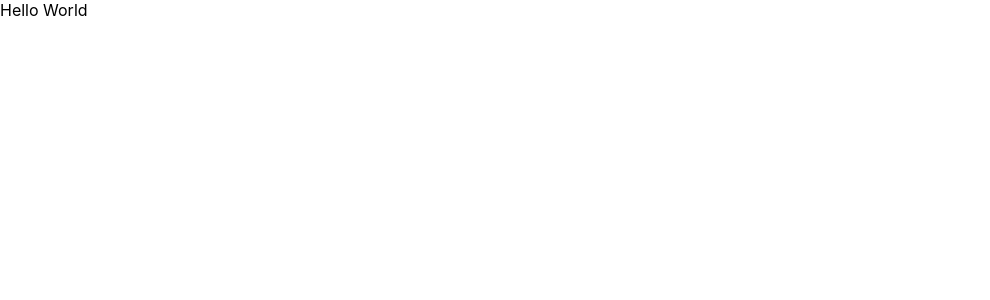
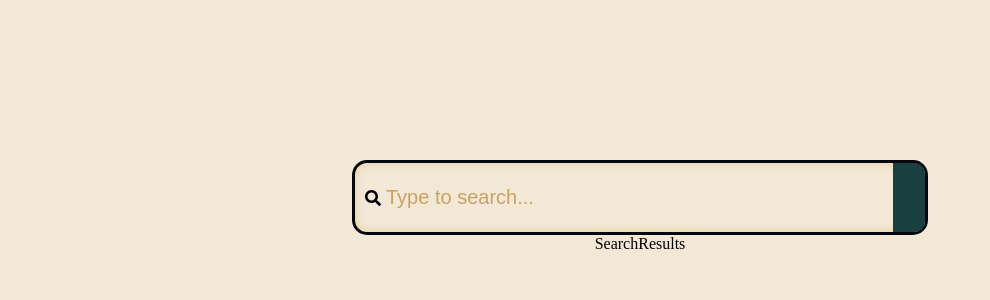
Before and after one commit to elenaanar/R-recipes, a React (Create React App) app in the folder r-recipes/: page / in a window 1280 px wide. Shown: the top 300 px of the page, without its empty margins (0-990 px from the left). Built offline with nearby package versions, Linux system fonts and the light colour scheme.

Commit message:
search bar implemented

```diff
--- a/r-recipes/package.json
+++ b/r-recipes/package.json
@@ -9,6 +9,7 @@
     "axios": "^1.6.5",
     "react": "^18.2.0",
     "react-dom": "^18.2.0",
+    "react-icons": "^5.0.1",
     "react-router-dom": "^6.21.3",
     "react-scripts": "5.0.1",
     "web-vitals": "^2.1.4"
--- a/r-recipes/src/App.css
+++ b/r-recipes/src/App.css
@@ -1,38 +1,15 @@
-.App {
-  text-align: center;
+.App{
+    background-color: #F2E8D5;
+    height: 100vh;
+    width: 100vw;
 }
 
-.App-logo {
-  height: 40vmin;
-  pointer-events: none;
+.search-bar-container{
+    padding: 20vh;
+    width: 40%;
+    margin: auto;
+    display: flex;
+    flex-direction: column;
+    align-items: center;
+    min-width: 200px;
 }
-
-@media (prefers-reduced-motion: no-preference) {
-  .App-logo {
-    animation: App-logo-spin infinite 20s linear;
-  }
-}
-
-.App-header {
-  background-color: #282c34;
-  min-height: 100vh;
-  display: flex;
-  flex-direction: column;
-  align-items: center;
-  justify-content: center;
-  font-size: calc(10px + 2vmin);
-  color: white;
-}
-
-.App-link {
-  color: #61dafb;
-}
-
-@keyframes App-logo-spin {
-  from {
-    transform: rotate(0deg);
-  }
-  to {
-    transform: rotate(360deg);
-  }
-}
--- a/r-recipes/src/App.js
+++ /dev/null
@@ -1,7 +0,0 @@
-const Message = require('./message.js');
-
-function App() {
-    return <div>Hello World</div>;
-}
-
-export default App
--- /dev/null
+++ b/r-recipes/src/App.jsx
@@ -0,0 +1,15 @@
+import { useState} from 'react';
+import './App.css'
+import { SearchBar } from './Components/SearchBar';
+function App() {
+  return (
+    <div className="App">
+      <div className="search-bar-container">
+        <SearchBar />
+        <div>SearchResults</div>
+      </div>
+    </div>
+  );
+}
+
+export default App;
--- /dev/null
+++ b/r-recipes/src/Components/SearchBar.css
@@ -0,0 +1,52 @@
+.input-wrapper{
+    background:#F2E8D5;
+    width: 300%;
+    border-radius: 15px;
+    border-style: solid;
+    border-color: #04070D;
+    height: 75px;
+    box-shadow: inset 0px 0px 8px #E5C995;
+    display: flex;
+    align-items: center;
+    min-width: 200px;
+    max-width: 1000px;
+    position: relative;
+    padding-left:10px;
+}
+
+input{
+    background-color: transparent;
+    border:  none;
+    height: 100%;
+    font-size:1.25rem;
+    width: 100%;
+    margin-left: 5px;
+    flex: 1;
+}
+
+input::placeholder {
+    color: #C6A364; /* Replace with the color you want */
+}
+
+input:focus{
+    outline: none;
+}
+
+button {
+    margin-left: 10px;
+    height: 100%; /* Make the button the same height as the search bar */
+    border-radius: 0 10px 10px 0; /* Round the top right and bottom right corners */
+    background-color: #194040; /* Set the background color */
+    border: none; /* Remove the border */
+    color: transparent; /* Hide the text */
+    cursor: pointer; /* Show the pointer cursor */
+    transition: background-color 0.25s;
+}
+
+button:focus{
+    outline: none;
+}
+
+button:active {
+    background-color: #0A2525; /* Change the background color on click */
+  }
--- /dev/null
+++ b/r-recipes/src/Components/SearchBar.jsx
@@ -0,0 +1,13 @@
+import Reach from 'react';
+import {FaSearch} from 'react-icons/fa';
+import './SearchBar.css'
+
+export const SearchBar = () =>  {
+    return(
+        <div className='input-wrapper'>
+            <FaSearch id="search-icon" />
+            <input type="text" placeholder="Type to search..." />
+            <button type="button">Enter</button>
+        </div>
+    );
+}
--- a/r-recipes/src/index.css
+++ b/r-recipes/src/index.css
@@ -1,13 +1,5 @@
-body {
-  margin: 0;
-  font-family: -apple-system, BlinkMacSystemFont, 'Segoe UI', 'Roboto', 'Oxygen',
-    'Ubuntu', 'Cantarell', 'Fira Sans', 'Droid Sans', 'Helvetica Neue',
-    sans-serif;
-  -webkit-font-smoothing: antialiased;
-  -moz-osx-font-smoothing: grayscale;
+*{
+  box-sizing:border-box;
+  margin: 0px;
+  padding: 0px;
 }
-
-code {
-  font-family: source-code-pro, Menlo, Monaco, Consolas, 'Courier New',
-    monospace;
-}
```
Also changed, not shown: r-recipes/src/message.jsx (renamed from r-recipes/src/message.js), 1 other file (tests, documents, lock files or other folders).
